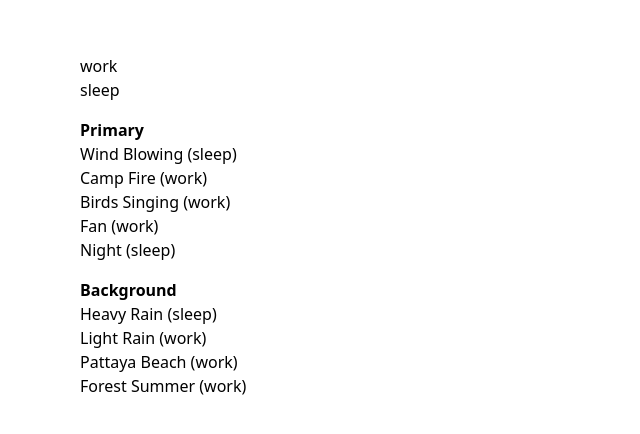
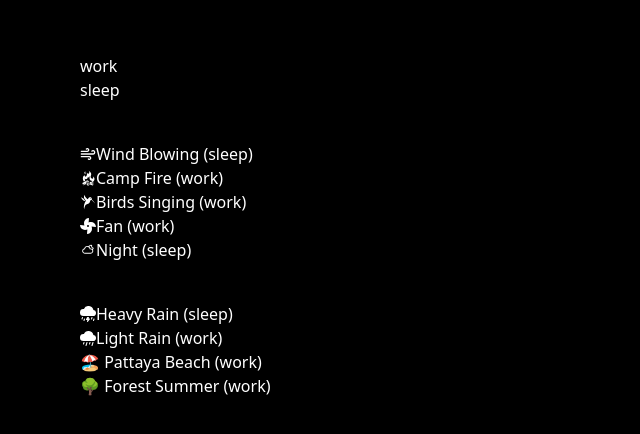
Before and after one commit to nishantrpai/noises.fm, a Next.js app: page / in a window 1280 px wide. Shown: the part 174-608 px from the top of the page, without its empty margins (0-640 px from the left). Built offline with nearby package versions, Linux system fonts and the light colour scheme.

Commit message:
feat: 🎸 icons
add icons for noises

```diff
--- a/components/noise.tsx
+++ b/components/noise.tsx
@@ -1,7 +1,8 @@
 import { useEffect, useRef, useState } from 'react'
 import { Noise } from '../util/appcontext'
 
-const NoiseComponent: any = (noise: Noise) => {
+const NoiseComponent: any = (props: any) => {
+  const { noise, playSong } = props
   const audioRef = useRef<any>(null)
 
   const [volume, setVolume] = useState(100)
@@ -11,10 +12,8 @@ const NoiseComponent: any = (noise: Noise) => {
     console.log(duration)
     //timeout before playing the track again
     let timeout = Math.floor(Math.random() * 10 * duration) + 5 * duration
-    console.log(noise.name, timeout)
     //start playing after timeout
     setTimeout(() => {
-      console.log('playing')
       audioRef.current?.play()
     }, timeout)
   }
@@ -26,9 +25,7 @@ const NoiseComponent: any = (noise: Noise) => {
     }
   }
   useEffect(() => {
-    console.log('mount noise', noise.name)
     //for bg noise dont add event
-
     if (audioRef && audioRef.current) {
       if (noise.src.includes('background')) {
         volumeCtrl(0.4)
@@ -40,8 +37,18 @@ const NoiseComponent: any = (noise: Noise) => {
     }
   }, [])
 
-  return noise.isPlaying ? (
+  return (
     <div className="flex flex-col">
+      <span
+      className='flex items-center text-md'
+        onClick={() => {
+          playSong(noise)
+        }}
+      >
+      {noise.icon}  {noise.name} ({noise.type}) {noise.isPlaying ? '🔊' : ''}
+      </span>
+      {noise.isPlaying && (
+        <div>
           <audio
             ref={audioRef}
             src={noise.src}
@@ -64,7 +71,9 @@ const NoiseComponent: any = (noise: Noise) => {
             </button>
           </div>
         </div>
-  ) : null
+      )}
+    </div>
+  )
 }
 
 export default NoiseComponent
--- a/package.json
+++ b/package.json
@@ -8,7 +8,8 @@
   "dependencies": {
     "next": "latest",
     "react": "^17.0.2",
-    "react-dom": "^17.0.2"
+    "react-dom": "^17.0.2",
+    "react-icons": "^4.3.1"
   },
   "devDependencies": {
     "@types/node": "17.0.4",
--- a/pages/_app.tsx
+++ b/pages/_app.tsx
@@ -6,6 +6,11 @@ import AudioContext, {
   NoiseFunction,
 } from '../util/appcontext'
 import { useEffect, useState } from 'react'
+import { BsCloudLightningRainFill, BsFillCloudRainFill, } from 'react-icons/bs'
+import { FiWind} from 'react-icons/fi'
+import { GiCampfire, GiHummingbird} from 'react-icons/gi'
+import { WiNightAltCloudy} from 'react-icons/wi'
+import { FaFan} from 'react-icons/fa'
 
 /**
  * Logic:
@@ -26,54 +31,63 @@ const noises: Noise[] = [
     name: 'Heavy Rain',
     src: '/audio/background/nature/rain-strong-with-thunders.mp3',
     type: 'sleep',
+    icon: <BsCloudLightningRainFill/>,
     isPlaying: false,
   },
   {
     name: 'Light Rain',
     src: '/audio/background/nature/rain-falls-against-the-parasol.mp3',
     type: 'work',
+    icon: <BsFillCloudRainFill/>,
     isPlaying: false,
   },
   {
     name: 'Pattaya Beach',
     src: '/audio/background/nature/pattaya-beach.mp3',
     type: 'work',
+    icon: '🏖️',
     isPlaying: false,
   },
   {
     name: 'Forest Summer',
     src: '/audio/background/nature/forest-summer.mp3',
     type: 'work',
+    icon: '🌳',
     isPlaying: false,
   },
   {
     name: 'Wind Blowing',
     src: '/audio/primary/wind-blow.mp3',
     type: 'sleep',
+    icon: <FiWind/>,
     isPlaying: false,
   },
   {
     name: 'Camp Fire',
     src: '/audio/primary/camp-fire.mp3',
     type: 'work',
+    icon: <GiCampfire/>,
     isPlaying: false,
   },
   {
     name: 'Birds Singing',
     src: '/audio/primary/birds-singing.mp3',
     type: 'work',
+    icon: <GiHummingbird/>,
     isPlaying: false,
   },
   {
     name: 'Fan',
     src: '/audio/primary/fan-01.mp3',
     type: 'work',
+    icon: <FaFan/>,
     isPlaying: false,
   },
   {
     name: 'Night',
     src: '/audio/primary/cicada-night.mp3',
     type: 'sleep',
+    icon: <WiNightAltCloudy/>,
     isPlaying: false,
   },
 ]
--- a/pages/index.tsx
+++ b/pages/index.tsx
@@ -9,7 +9,7 @@ const Home: NextPage = () => {
   const { state, playFn, playSong } = useContext(AudioContext)
   const { noises, functions, currentTheme } = state
   return (
-    <div className="flex min-h-screen flex-col items-center justify-center py-2">
+    <div className="flex min-h-screen flex-col items-center justify-center py-2 bg-black">
       <Head>
         <title>Create Next App</title>
         <link rel="icon" href="/favicon.ico" />
@@ -21,7 +21,7 @@ const Home: NextPage = () => {
           <a
             onClick={() => playFn(fn.name)}
             className={`${
-              currentTheme == fn.name ? 'text-blue-800' : 'text-black'
+              currentTheme == fn.name ? 'text-blue-800' : 'text-white'
             }`}
           >
             {fn.name}
@@ -32,16 +32,9 @@ const Home: NextPage = () => {
           .filter((noise) => noise.src.includes('primary'))
           .map((noise: Noise) => (
             <div
-              className={`${noise.isPlaying ? 'text-blue-600' : 'text-black'}`}
+              className={`${noise.isPlaying ? 'text-blue-600' : 'text-white'}`}
             >
-              <span
-                onClick={() => {
-                  playSong(noise)
-                }}
-              >
-                {noise.name} ({noise.type}) {noise.isPlaying ? '🔊' : ''}
-              </span>
-              {noise.isPlaying && <NoiseComponent {...noise} />}
+              <NoiseComponent noise={noise} playSong={playSong} />
             </div>
           ))}
 
@@ -50,16 +43,9 @@ const Home: NextPage = () => {
           .filter((noise) => noise.src.includes('background'))
           .map((noise: Noise) => (
             <div
-              className={`${noise.isPlaying ? 'text-blue-600' : 'text-black'}`}
+              className={`${noise.isPlaying ? 'text-blue-600' : 'text-white'}`}
             >
-              <span
-                onClick={() => {
-                  playSong(noise)
-                }}
-              >
-                {noise.name} ({noise.type}) {noise.isPlaying ? '🔊' : ''}
-              </span>
-              {noise.isPlaying && <NoiseComponent {...noise} />}
+              <NoiseComponent noise={noise} playSong={playSong} />
             </div>
           ))}
       </main>
--- a/util/appcontext.tsx
+++ b/util/appcontext.tsx
@@ -4,6 +4,7 @@ export interface Noise {
   name: any
   src: any
   type: any
+  icon: any
   isPlaying: boolean
 }
 
```
Also changed, not shown: 1 other file (tests, documents, lock files or other folders). Lines whose indentation alone changed are shown as unchanged.
